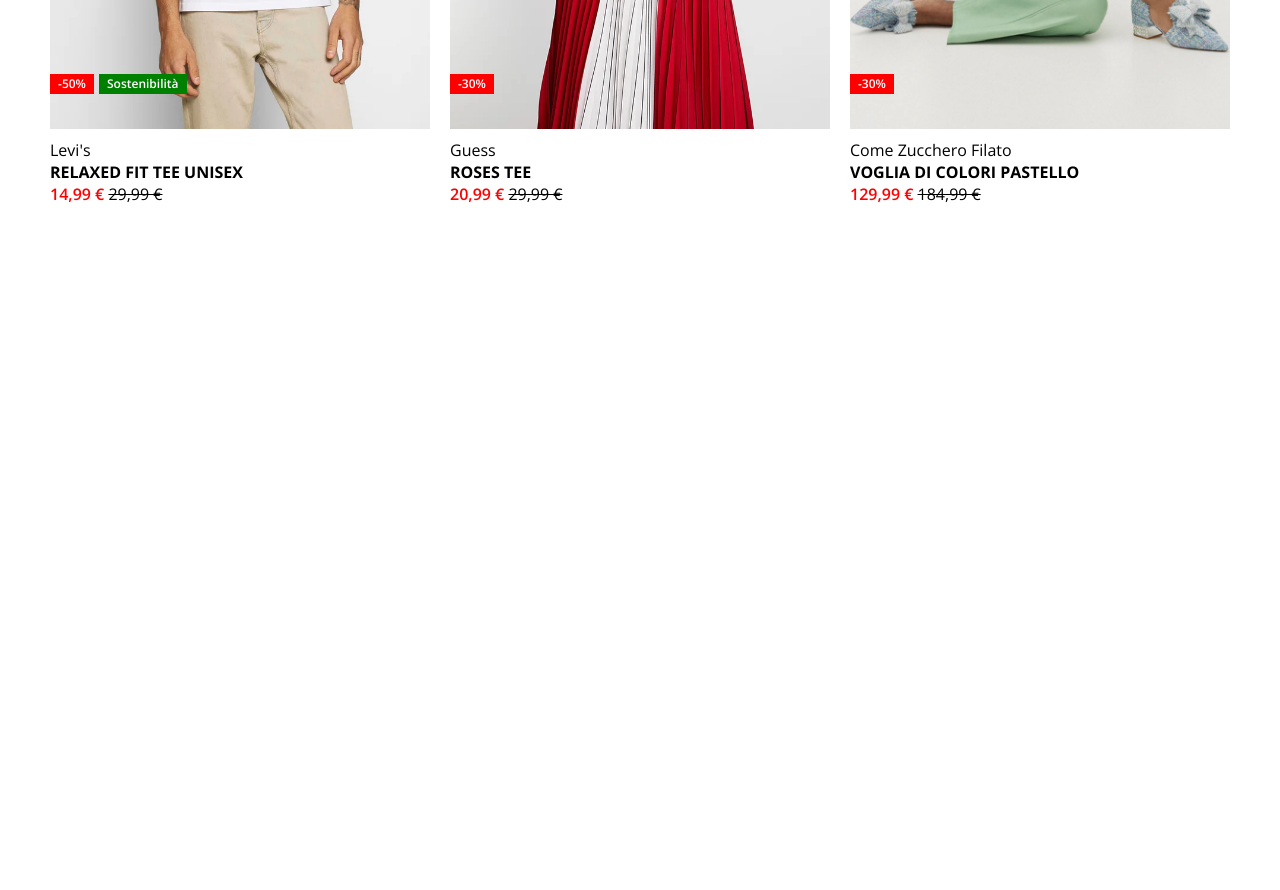
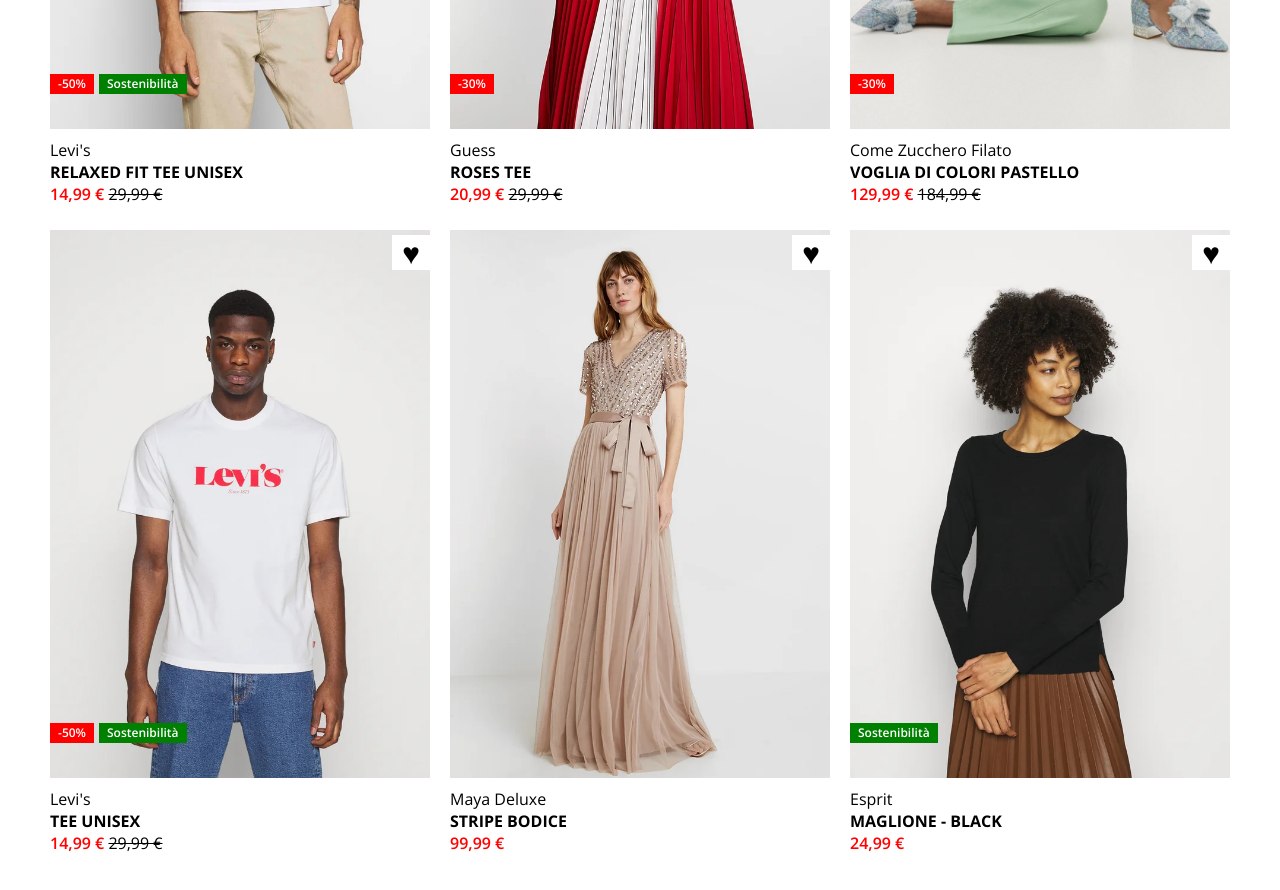
Before and after one commit to mirkodeglinnocenti/html-css-boolando, a plain HTML site: page index.html in a window 1280 px wide. Shown: the part 500-1390 px from the top of the page. Before the commit the page ends 800 px from the top, so only its background shows below. Drawn offline with nearby package versions, Linux system fonts and the light colour scheme.

Commit message:
FEAT the last 3 cards added

```diff
--- a/index.html
+++ b/index.html
@@ -141,6 +141,107 @@
 
                 </div>
 
+                <!-- QUARTA CARD -->
+                <div class="col col-30">
+
+                    <div class="card">
+
+                        <div class="card-img">
+
+                            <img src="./img/4.webp" alt="">
+
+                            <div class="card-tag">
+                                <p class="tag-single bg-red">-50&percnt;</p>
+                                <p class="tag-single bg-green">Sostenibilità</p>
+                            </div>
+
+                            <span class="card-heart">&hearts;</span>
+
+                        </div>
+
+                        <div class="card-description">
+
+                            <span class="card-category">Levi's</span>
+
+                            <h4 class="card-title">TEE UNISEX</h4>
+
+                            <span class="card-price">
+                                <span class="red-price">
+                                14,99 &euro;
+                                </span>
+                                <span class="black-price">
+                                29,99 &euro;
+                                </span>
+                            </span>
+
+                        </div>
+                    </div>
+
+                </div>
+
+                 <!-- QUINTA CARD -->
+                 <div class="col col-30">
+
+                    <div class="card">
+
+                        <div class="card-img">
+
+                            <img src="./img/5.webp" alt="">
+
+                            <span class="card-heart">&hearts;</span>
+
+                        </div>
+
+                        <div class="card-description">
+
+                            <span class="card-category">Maya Deluxe</span>
+
+                            <h4 class="card-title">STRIPE BODICE</h4>
+
+                            <span class="card-price">
+                                <span class="red-price">
+                                99,99 &euro;
+                                </span>
+                            </span>
+
+                        </div>
+                    </div>
+
+                </div>
+
+                 <!-- SESTA CARD -->
+                 <div class="col col-30">
+
+                    <div class="card">
+
+                        <div class="card-img">
+
+                            <img src="./img/6.webp" alt="">
+
+                            <div class="card-tag">
+                                <p class="tag-single bg-green">Sostenibilità</p>
+                            </div>
+
+                            <span class="card-heart">&hearts;</span>
+
+                        </div>
+
+                        <div class="card-description">
+
+                            <span class="card-category">Esprit</span>
+
+                            <h4 class="card-title">MAGLIONE - BLACK</h4>
+
+                            <span class="card-price">
+                                <span class="red-price">
+                                24,99 &euro;
+                                </span>
+                            </span>
+
+                        </div>
+                    </div>
+
+                </div>
 
             </div>
         </div>
```
